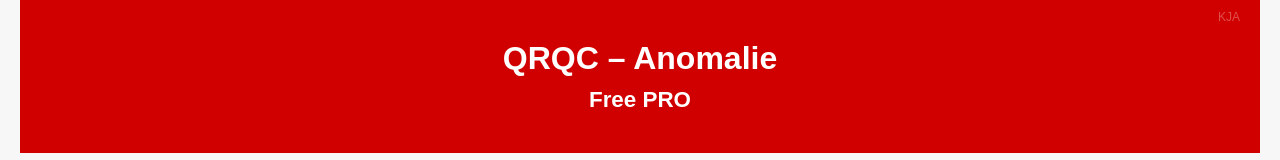
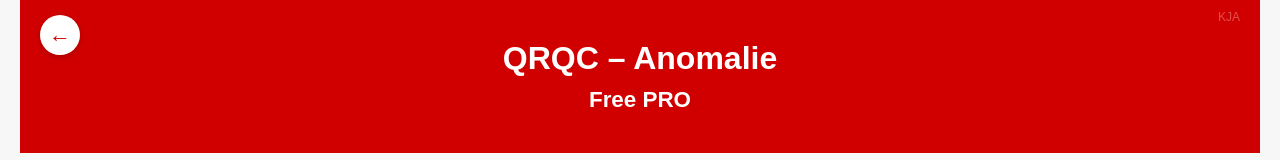
Before and after one commit to khalil10061998/CR-Qualite, a plain HTML site: page anomalie.html in a window 1280 px wide. Shown: the top 160 px of the page. Drawn offline with Linux system fonts and the light colour scheme.

Commit message:
Add files via upload

```diff
--- a/anomalie.html
+++ b/anomalie.html
@@ -21,25 +21,31 @@
       position: relative;
     }
 
+    .back-arrow {
+      position: absolute;
+      top: 15px;
+      left: 20px;
+      font-size: 22px;
+      background-color: white;
+      color: #d10000;
+      border-radius: 50%;
+      width: 40px;
+      height: 40px;
+      display: flex;
+      align-items: center;
+      justify-content: center;
+      font-weight: bold;
+      text-decoration: none;
+      box-shadow: 0 2px 6px rgba(0,0,0,0.2);
+      z-index: 10;
+    }
+
     .header-kja {
       position: absolute;
       top: 10px;
       right: 20px;
       font-size: 12px;
       opacity: 0.3;
-    }
-
-    .back-arrow {
-      position: absolute;
-      top: 15px;
-      left: 20px;
-      font-size: 24px;
-      color: white;
-      text-decoration: none;
-      font-weight: bold;
-      background-color: rgba(255, 255, 255, 0.15);
-      padding: 6px 12px;
-      border-radius: 8px;
     }
 
     .header-title {
@@ -113,10 +119,9 @@
 </head>
 <body>
 
-  <!-- Flèche retour -->
-  <a href="index.html" class="back-arrow">←</a>
-
+  <!-- Header avec flèche -->
   <header>
+    <a href="index.html" class="back-arrow">←</a>
     <div class="header-kja">KJA</div>
     <h1 class="header-title">QRQC – Anomalie</h1>
     <div class="sub-logo-text">Free PRO</div>
```
